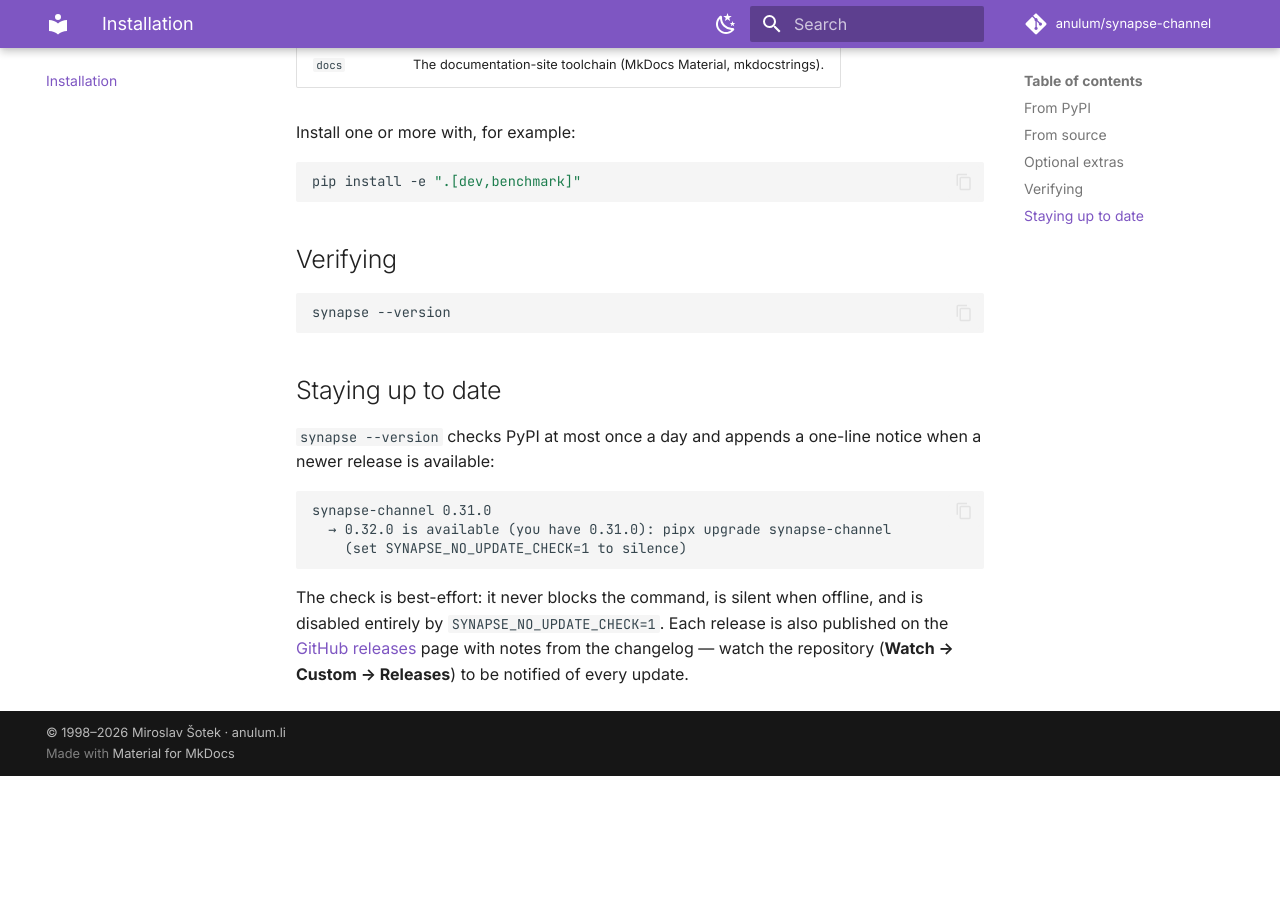
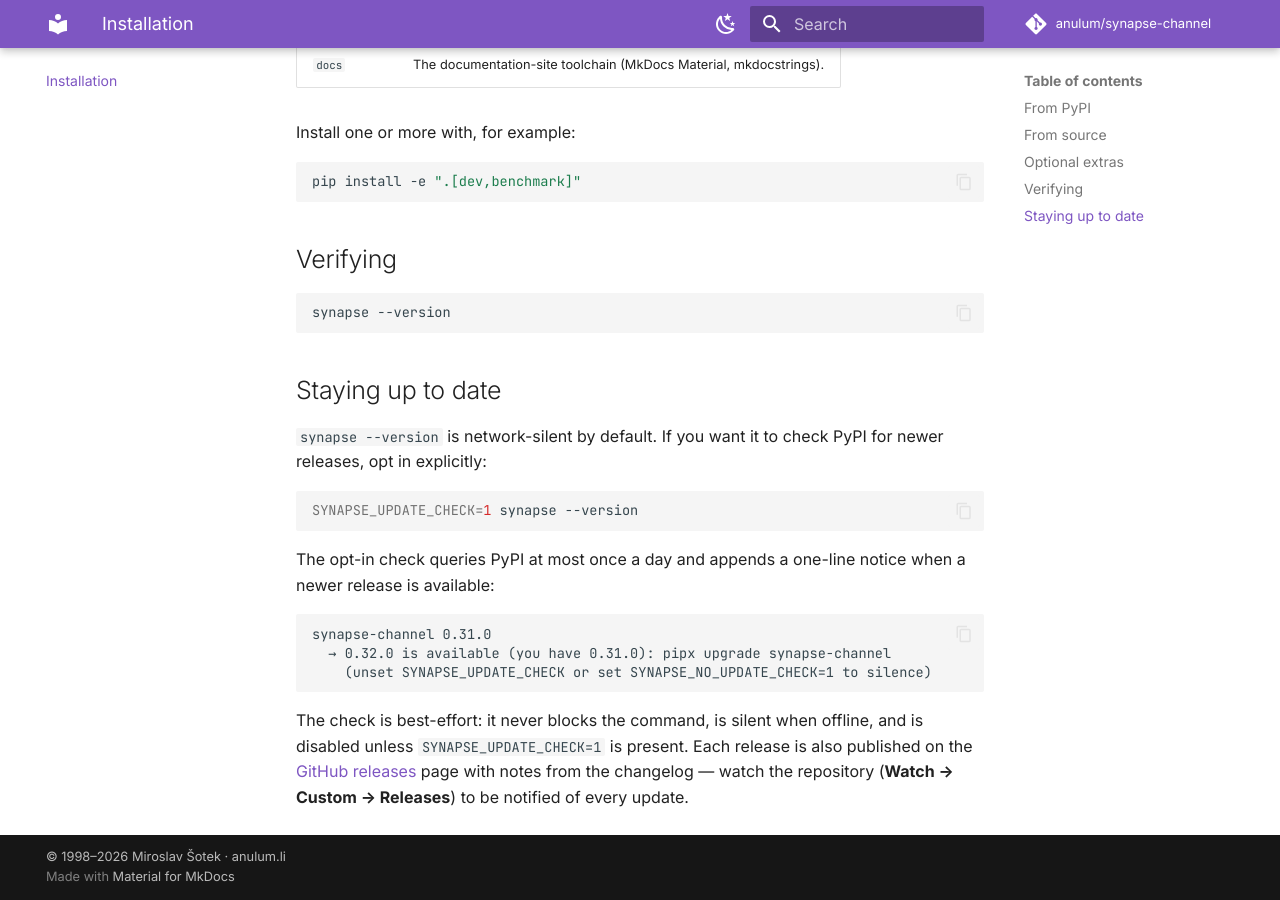
Before and after one commit to anulum/synapse-channel, an MkDocs documentation site: the page built from docs/installation.md, in a window 1280 px wide and 900 px high, scrolled down 916 px. Built offline with MkDocs 1.6.1 and Material for MkDocs 9.7.7, drawn with Linux system fonts in a browser that asks for light colours; comment, search, counter and statistics services are not loaded; before the commit the page ends 1692 px from its top, so only the background shows below that.

Commit message:
fix: make update checks opt in
Make synapse --version network-silent by default while preserving the cached PyPI newer-release notice behind SYNAPSE_UPDATE_CHECK=1. Keep SYNAPSE_NO_UPDATE_CHECK as an explicit suppressor and update public docs/tests for the privacy boundary.

Authored by Anulum Fortis & Arcane Sapience (protoscience@anulum.li)

````diff
--- a/docs/_generated/capability_manifest.json
+++ b/docs/_generated/capability_manifest.json
@@ -7,7 +7,7 @@
     "optional_dependency_groups": 4,
     "package_modules": 118,
     "public_api_exports": 59,
-    "tests": 1502,
+    "tests": 1505,
     "version": "0.47.0",
     "wire_message_types": 53,
     "workflows": 10
--- a/docs/installation.md
+++ b/docs/installation.md
@@ -49,17 +49,24 @@
 
 ## Staying up to date
 
-`synapse --version` checks PyPI at most once a day and appends a one-line notice
+`synapse --version` is network-silent by default. If you want it to check PyPI
+for newer releases, opt in explicitly:
+
+```bash
+SYNAPSE_UPDATE_CHECK=1 synapse --version
+```
+
+The opt-in check queries PyPI at most once a day and appends a one-line notice
 when a newer release is available:
 
 ```text
 synapse-channel 0.31.0
   → 0.32.0 is available (you have 0.31.0): pipx upgrade synapse-channel
-    (set SYNAPSE_NO_UPDATE_CHECK=1 to silence)
+    (unset SYNAPSE_UPDATE_CHECK or set SYNAPSE_NO_UPDATE_CHECK=1 to silence)
 ```
 
 The check is best-effort: it never blocks the command, is silent when offline, and
-is disabled entirely by `SYNAPSE_NO_UPDATE_CHECK=1`. Each release is also published
-on the [GitHub releases](https://github.com/anulum/synapse-channel/releases) page
-with notes from the changelog — watch the repository (**Watch → Custom → Releases**)
-to be notified of every update.
+is disabled unless `SYNAPSE_UPDATE_CHECK=1` is present. Each release is also
+published on the [GitHub releases](https://github.com/anulum/synapse-channel/releases)
+page with notes from the changelog — watch the repository (**Watch → Custom →
+Releases**) to be notified of every update.
````
Also changed, not shown: CHANGELOG.md (+5 -0 lines), README.md (+5 -3 lines), docs/faq.md (+3 -2 lines), 5 other files.
